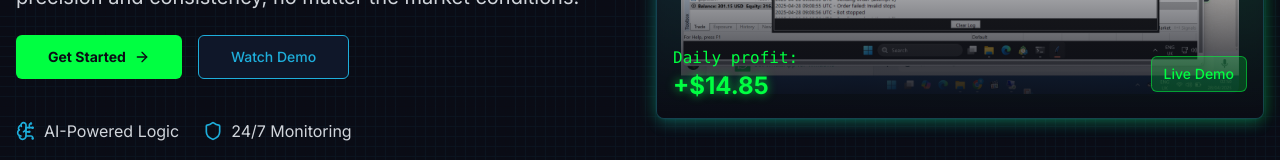
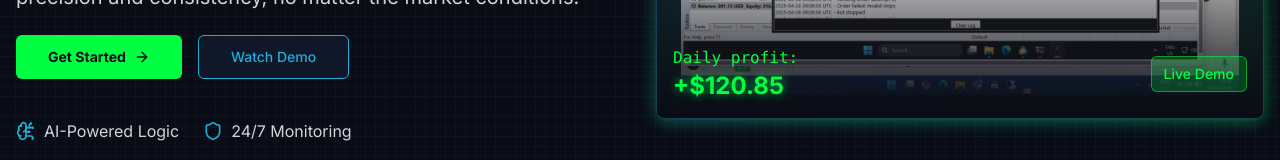
Before and after one commit to muzipex/omnia-bot-nexus-hub, a React (Vite) app: page / in a window 1280 px wide. Shown: the part 399-559 px from the top of the page. Built offline with nearby package versions, Linux system fonts and the light colour scheme.

Commit message:
Update Hero.tsx

```diff
--- a/src/components/Hero.tsx
+++ b/src/components/Hero.tsx
@@ -56,7 +56,7 @@ const Hero: React.FC = () => {
               <div className="absolute bottom-4 left-4 right-4 flex items-center justify-between">
                 <div>
                   <p className="text-tech-green font-mono">Daily profit:</p>
-                  <p className="text-2xl font-bold glow-text">+$14.85</p>
+                  <p className="text-2xl font-bold glow-text">+$120.85</p>
                 </div>
                 <Button size="sm" className="bg-tech-green/20 hover:bg-tech-green/30 text-tech-green border border-tech-green/50">
                   Live Demo
```
